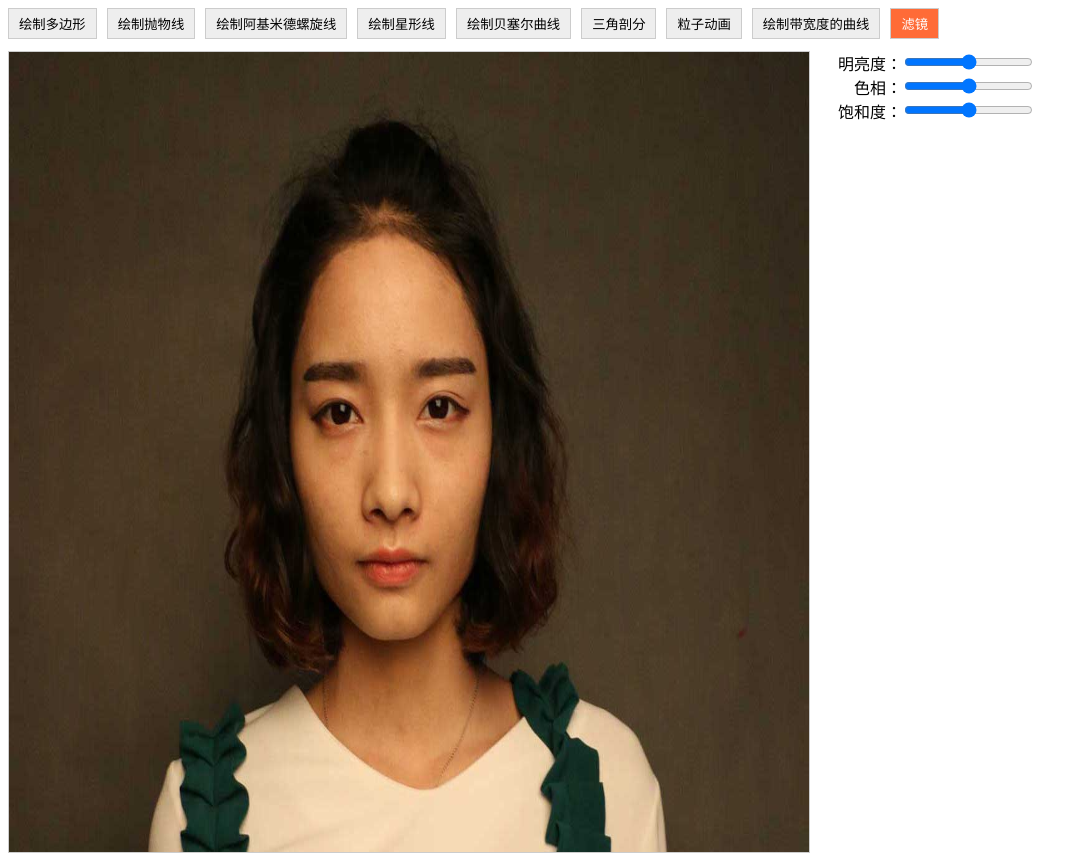
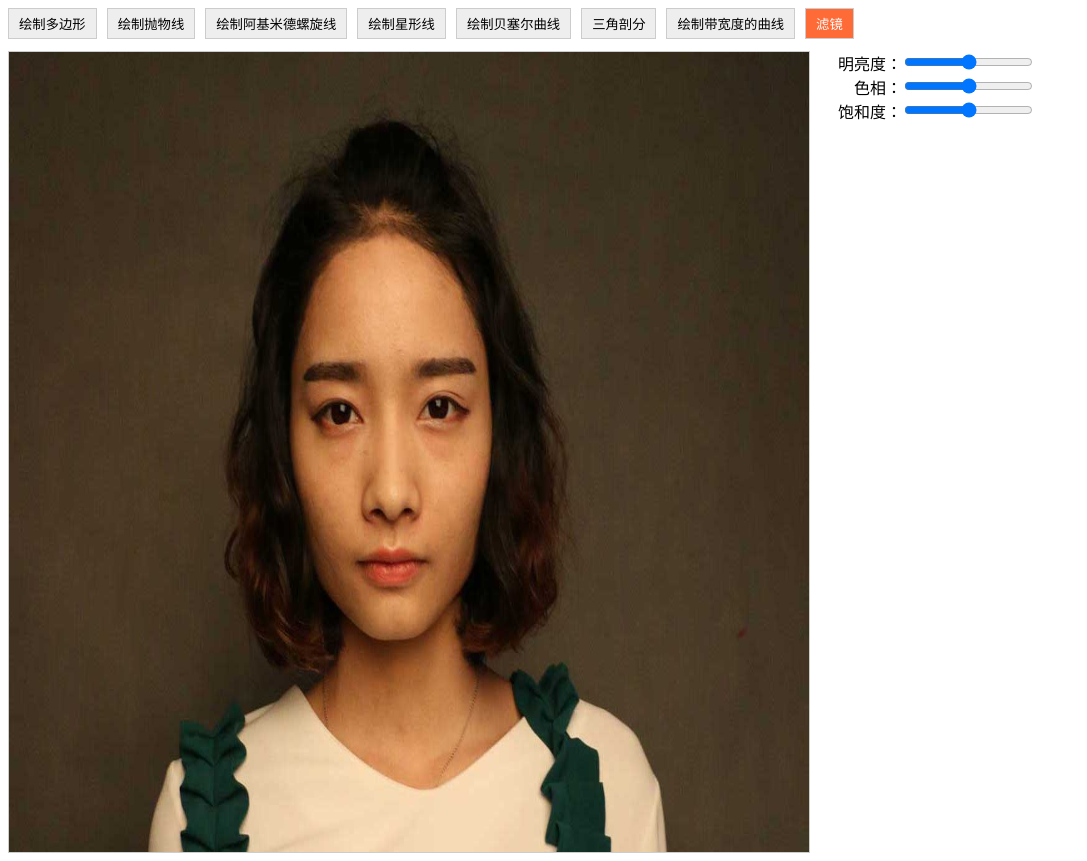
Before and after one commit to dearDreamWeb/webgl_experiment, a React (Vite) app: page / in a window 1280 px wide. Shown: the whole page, without its empty margins (0-1087 px from the left). Built offline with nearby package versions, Linux system fonts and the light colour scheme.

Commit message:
feat: 隐藏粒子动画

```diff
--- a/src/App.tsx
+++ b/src/App.tsx
@@ -223,6 +223,7 @@ function App(): JSX.Element {
       <div className='app_nav'>
         {allTypes.map(
           (item, index) =>
+            index !== 6 &&
             index !== 8 && (
               <button
                 key={item.key}
```
